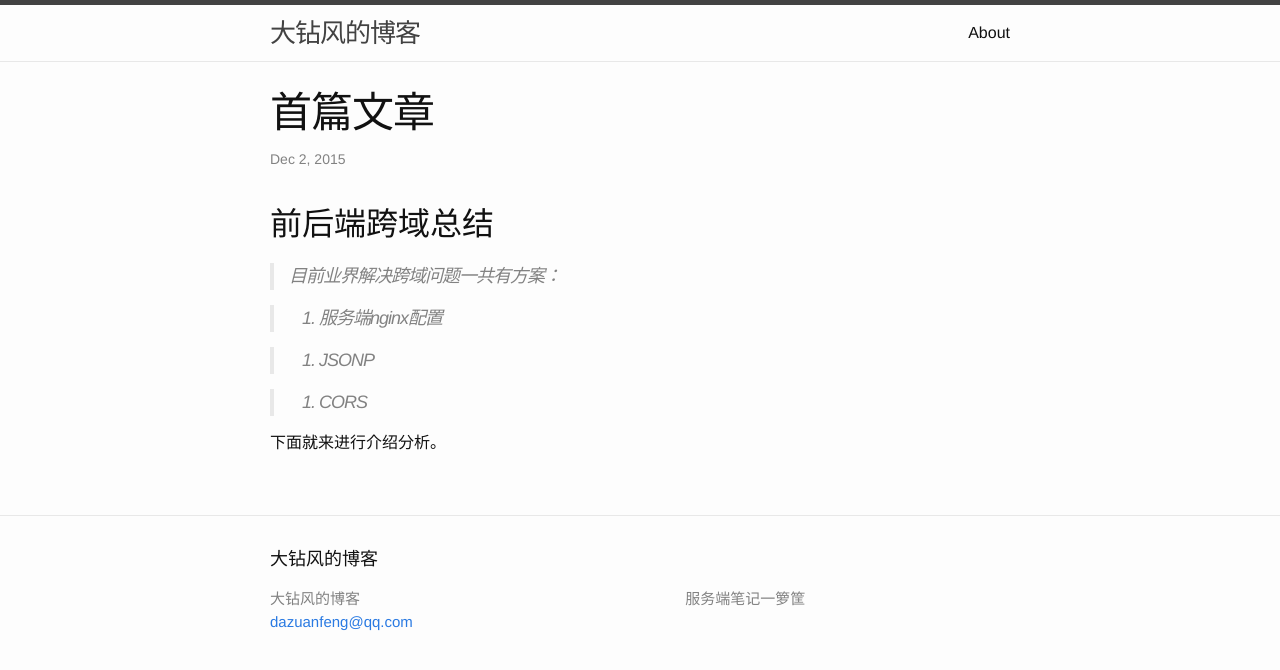
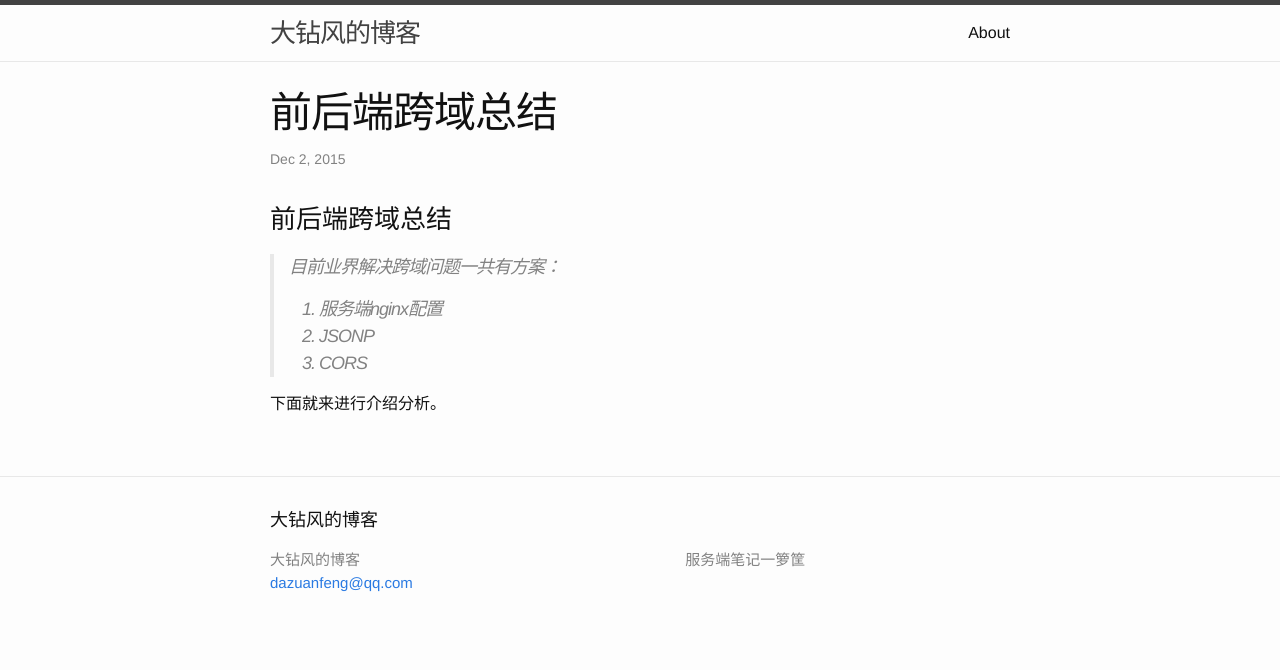
Before and after one commit to dazuanfeng/dazuanfeng.github.io.bak, a Jekyll site: the page built from _posts/2015-12-02-welcome-to-jekyll.markdown, in a window 1280 px wide. Shown: the top 670 px of the page. Built offline with Jekyll 4.4.1, drawn with Linux system fonts in a browser that asks for light colours; comment, search, counter and statistics services are not loaded.

Commit message:
优化文章排版

```diff
--- a/_posts/2015-12-02-welcome-to-jekyll.markdown
+++ b/_posts/2015-12-02-welcome-to-jekyll.markdown
@@ -1,18 +1,15 @@
 ---
 layout: post
-title:  "首篇文章"
+title:  "前后端跨域总结"
 date:   2015-12-02 21:17:19 +0800
 categories: jekyll update
 ---
 
-## 前后端跨域总结
+### 前后端跨域总结
 
->目前业界解决跨域问题一共有方案：
-
->1. 服务端nginx配置
-
->2. JSONP
-
->3. CORS
+> 目前业界解决跨域问题一共有方案：
+> 1. 服务端nginx配置
+> 2. JSONP
+> 3. CORS
 
 下面就来进行介绍分析。
```
